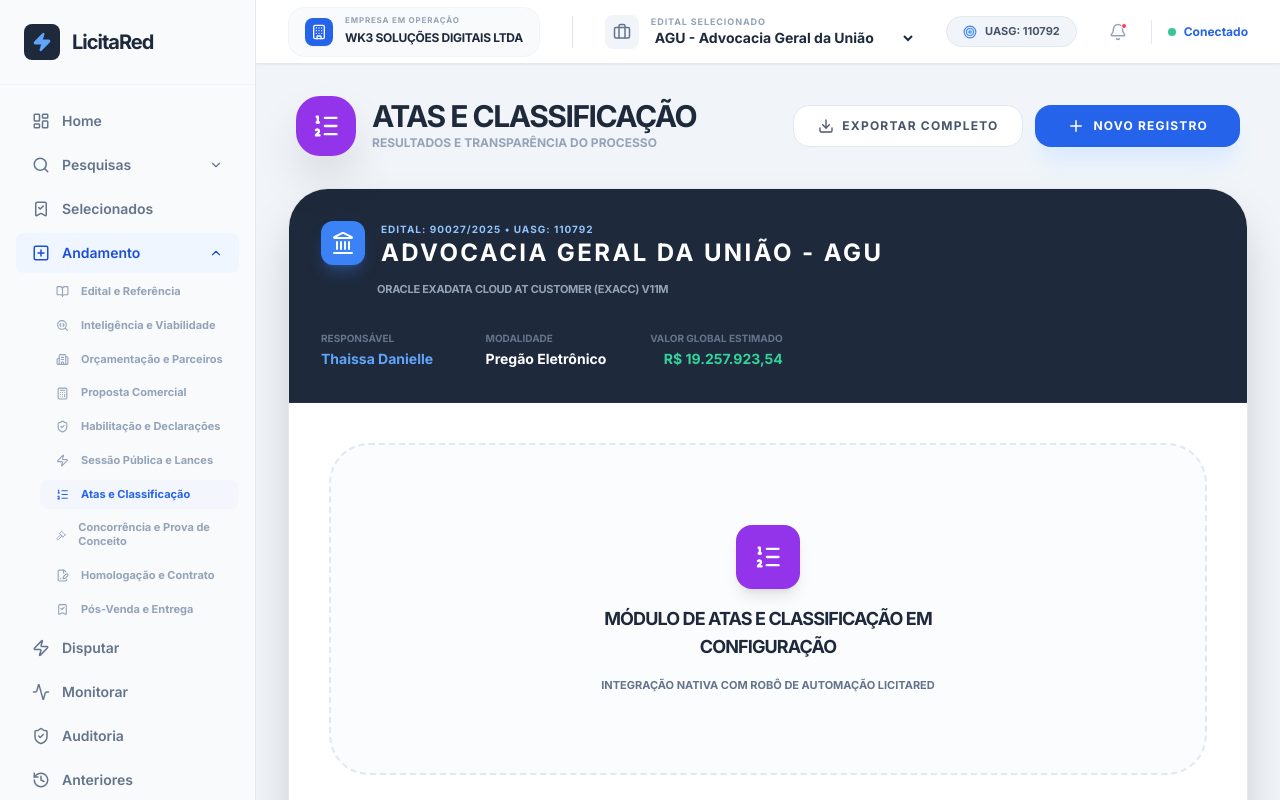
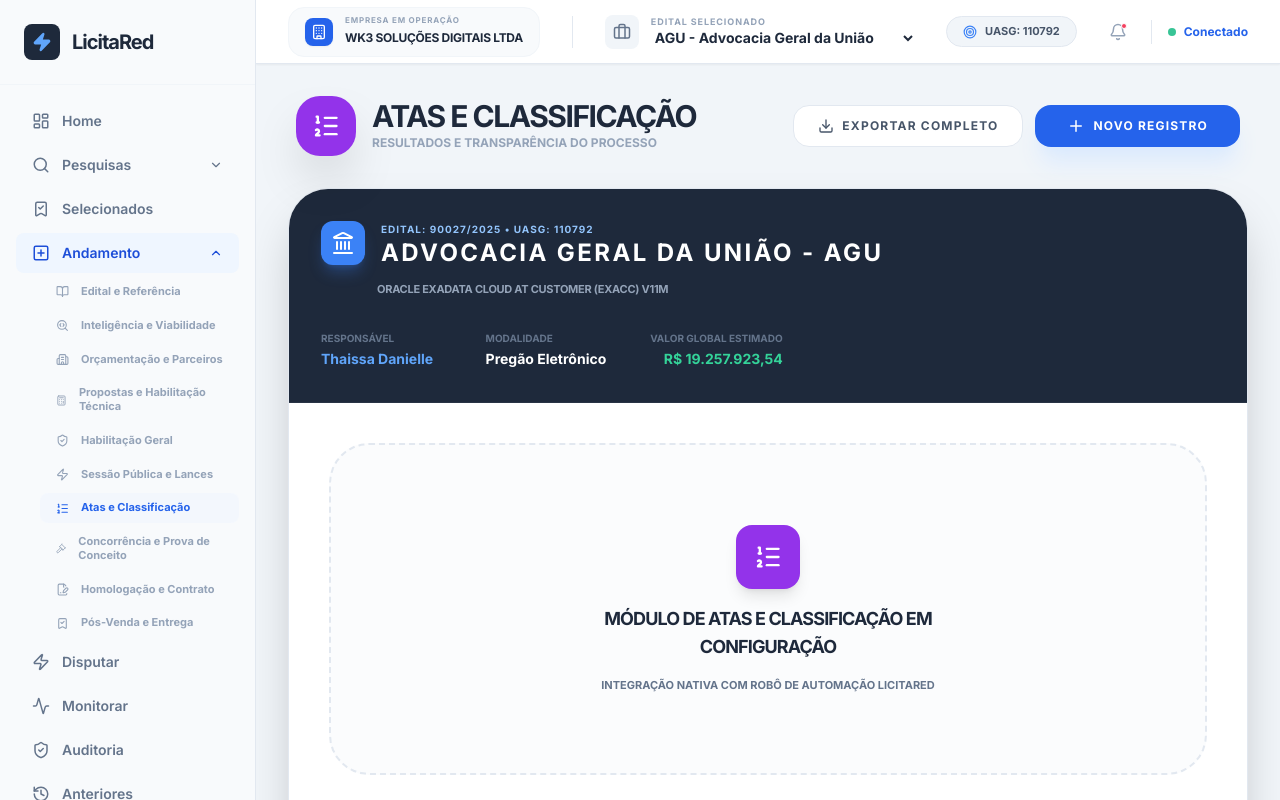
Before and after one commit to licitared/licitared, a React (Vite) app: page /#/register/atas-classificacao in a window 1280 px wide. Shown: the top 800 px of the page. Built offline with nearby package versions, Linux system fonts and the light colour scheme.

Commit message:
feat: Refactor registration section labels
Consolidate and rename labels for clarity in the registration process. "Proposta Comercial" is now "Propostas e Habilitação Técnica", and "Habilitação e Declarações" is "Habilitação Geral", to better reflect the scope of each section.

```diff
--- a/App.tsx
+++ b/App.tsx
@@ -61,8 +61,8 @@
     { path: '/register/edital-referencia', icon: BookOpen, label: 'Edital e Referência' },
     { path: '/register/inteligencia-viabilidade', icon: SearchCode, label: 'Inteligência e Viabilidade' },
     { path: '/register/orcamentacao-parceiros', icon: Building2, label: 'Orçamentação e Parceiros' },
-    { path: '/register/proposta-comercial', icon: Calculator, label: 'Proposta Comercial' },
-    { path: '/register/habilitacao-declaracoes', icon: ShieldCheck, label: 'Habilitação e Declarações' },
+    { path: '/register/proposta-comercial', icon: Calculator, label: 'Propostas e Habilitação Técnica' },
+    { path: '/register/habilitacao-declaracoes', icon: ShieldCheck, label: 'Habilitação Geral' },
     { path: '/register/sessao-lances', icon: Zap, label: 'Sessão Pública e Lances' },
     { path: '/register/atas-classificacao', icon: ListOrdered, label: 'Atas e Classificação' },
     { path: '/register/concorrencia', icon: Gavel, label: 'Concorrência e Prova de Conceito' },
@@ -121,7 +121,7 @@
           )}
         </div>
 
-        <Link to="/dispute" className={`flex items-center gap-3 px-4 py-2.5 rounded-lg text-sm font-semibold transition-all ${isActive('/dispute') ? 'bg-blue-50 text-blue-700 border border-blue-100 shadow-sm' : 'text-slate-500 hover:bg-slate-100 hover:text-slate-900'}`}><Zap size={18} /> Disputar</Link>
+        <Link to="/dispute" className={`flex items-center gap-3 px-4 py-2.5 rounded-lg text-sm font-semibold transition-all ${isActive('/dispute') ? 'bg-blue-50 text-blue-100 shadow-sm' : 'text-slate-500 hover:bg-slate-100 hover:text-slate-900'}`}><Zap size={18} /> Disputar</Link>
         <Link to="/monitor" className={`flex items-center gap-3 px-4 py-2.5 rounded-lg text-sm font-semibold transition-all ${isActive('/monitor') ? 'bg-blue-50 text-blue-700 border border-blue-100 shadow-sm' : 'text-slate-500 hover:bg-slate-100 hover:text-slate-900'}`}><Activity size={18} /> Monitorar</Link>
         <Link to="/audit" className={`flex items-center gap-3 px-4 py-2.5 rounded-lg text-sm font-semibold transition-all ${isActive('/audit') ? 'bg-blue-50 text-blue-700 border border-blue-100 shadow-sm' : 'text-slate-500 hover:bg-slate-100 hover:text-slate-900'}`}><ShieldCheck size={18} /> Auditoria</Link>
         <Link to="/previous" className={`flex items-center gap-3 px-4 py-2.5 rounded-lg text-sm font-semibold transition-all ${isActive('/previous') ? 'bg-blue-50 text-blue-700 border border-blue-100 shadow-sm' : 'text-slate-500 hover:bg-slate-100 hover:text-slate-900'}`}><History size={18} /> Anteriores</Link>
--- a/components/RegisterAssets.tsx
+++ b/components/RegisterAssets.tsx
@@ -166,13 +166,13 @@
       color: 'bg-amber-500'
     },
     'proposta-comercial': {
-      title: 'Proposta Comercial',
+      title: 'Propostas e Habilitação Técnica',
       subtitle: 'Configuração de Preços e Prazos',
       icon: <Calculator size={28} />,
       color: 'bg-emerald-600'
     },
     'habilitacao-declaracoes': {
-      title: 'Habilitação e Declarações',
+      title: 'Habilitação Geral',
       subtitle: 'Conformidade Documental e Jurídica',
       icon: <ShieldCheck size={28} />,
       color: 'bg-indigo-600'
@@ -847,7 +847,7 @@
             </div>
           )}
 
-          {/* ABA: Proposta Comercial (ATUALIZADA) */}
+          {/* ABA: Propostas e Habilitação Técnica (ATUALIZADA) */}
           {type === 'proposta-comercial' && (
             <div className="space-y-12 animate-in fade-in slide-in-from-top-4 duration-500">
               {/* Bloco de Cadastro de Orçamentos Recebidos */}
@@ -869,7 +869,7 @@
                       <select className="w-full px-5 py-3.5 bg-slate-50 border border-slate-200 rounded-[20px] text-sm font-bold text-slate-700 outline-none focus:ring-2 focus:ring-emerald-500/20 appearance-none">
                         <option>Proposta Comercial</option>
                         <option>Proposta Técnica</option>
-                        <option>Habilitação</option>
+                        <option>Habilitação Técnica</option>
                       </select>
                     </div>
 
@@ -968,7 +968,7 @@
                     </div>
 
                     <div className="grid grid-cols-1 gap-8">
-                      {['Proposta Comercial', 'Proposta Técnica', 'Habilitação'].map((docType, idx) => (
+                      {['Proposta Comercial', 'Proposta Técnica', 'Habilitação Técnica'].map((docType, idx) => (
                         <div key={docType} className="bg-white rounded-[40px] border border-slate-200 shadow-sm overflow-hidden group">
                           <div className="p-8 space-y-8">
                             {/* Header do Sub-bloco de Documento */}
@@ -1087,7 +1087,7 @@
           )}
 
           {/* Outras Seções */}
-          {type && !['inteligencia-viabilidade', 'edital-referencia', 'orcamentacao-parceiros', 'proposta-comercial'].includes(type) && (
+          {type && !['inteligencia-viabilidade', 'edital-referencia', 'orcamentacao-parceiros', 'proposta-comercial', 'habilitacao-declaracoes'].includes(type) && (
              <div className="p-20 text-center bg-slate-50/50 rounded-[40px] border-2 border-dashed border-slate-200">
                 <div className="max-w-md mx-auto space-y-4">
                   <div className={`w-16 h-16 rounded-2xl mx-auto flex items-center justify-center text-white shadow-lg ${currentSection.color}`}>
@@ -1099,8 +1099,21 @@
              </div>
           )}
 
+          {/* Habilitação Geral Placeholder */}
+          {type === 'habilitacao-declaracoes' && (
+             <div className="p-20 text-center bg-slate-50/50 rounded-[40px] border-2 border-dashed border-slate-200">
+                <div className="max-w-md mx-auto space-y-4">
+                  <div className={`w-16 h-16 rounded-2xl mx-auto flex items-center justify-center text-white shadow-lg ${currentSection.color}`}>
+                     <ShieldCheck size={32} />
+                  </div>
+                  <h2 className="text-lg font-black text-slate-800 uppercase tracking-tighter">Habilitação Geral</h2>
+                  <p className="text-[11px] text-slate-500 font-bold uppercase">Gestão de Certidões, Contratos Sociais e Declarações Administrativas</p>
+                </div>
+             </div>
+          )}
+
           {/* TABELA DE ARQUIVOS (PADRÃO PARA TODAS AS ABAS) */}
-          {type !== 'orcamentacao-parceiros' && type !== 'proposta-comercial' && (
+          {type !== 'orcamentacao-parceiros' && type !== 'proposta-comercial' && type !== 'habilitacao-declaracoes' && (
             <div className="space-y-4 pt-4">
               <div className="flex justify-between items-center px-2">
                 <h3 className="text-xs font-black text-slate-900 uppercase tracking-widest flex items-center gap-2">
```
